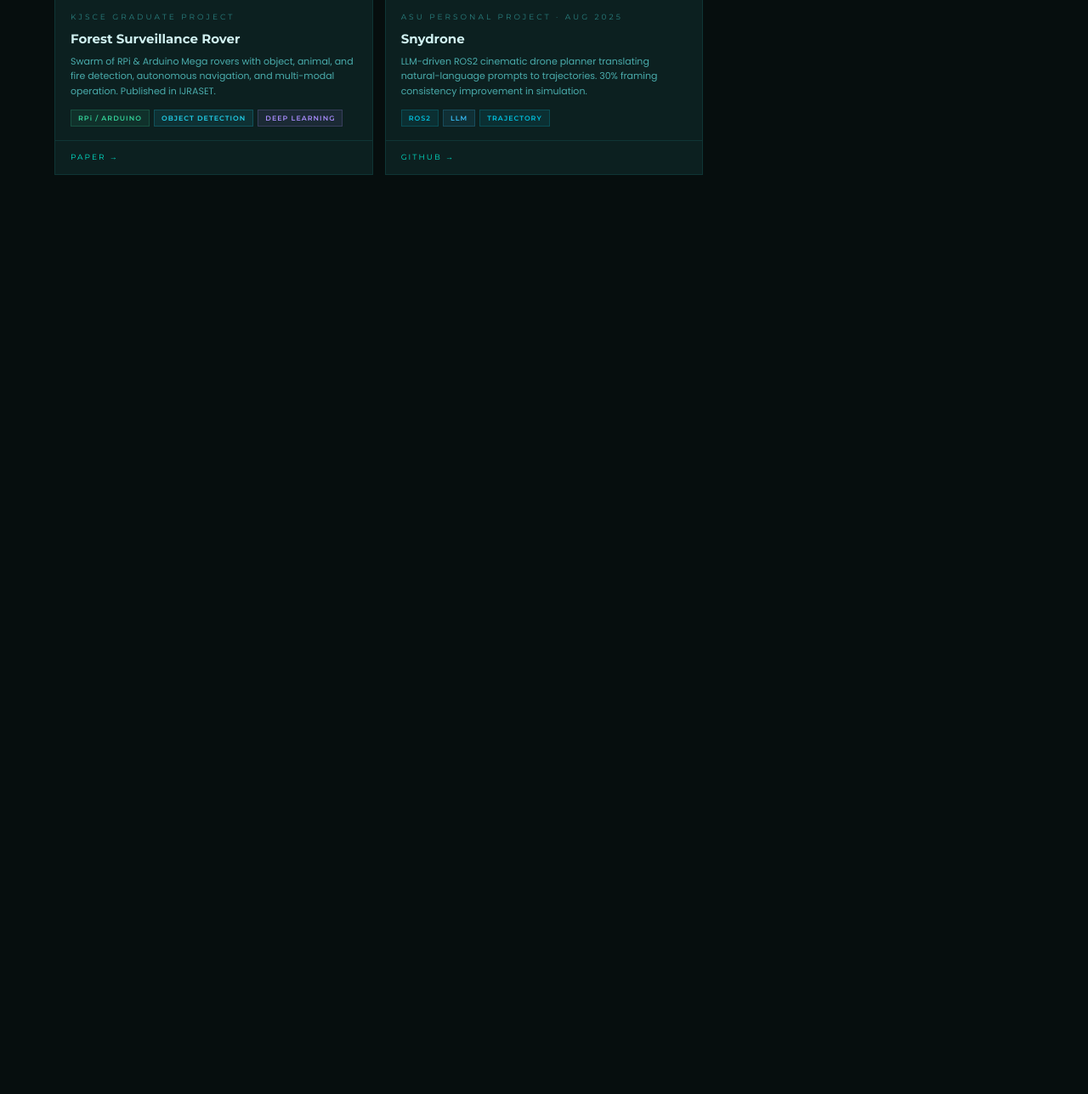
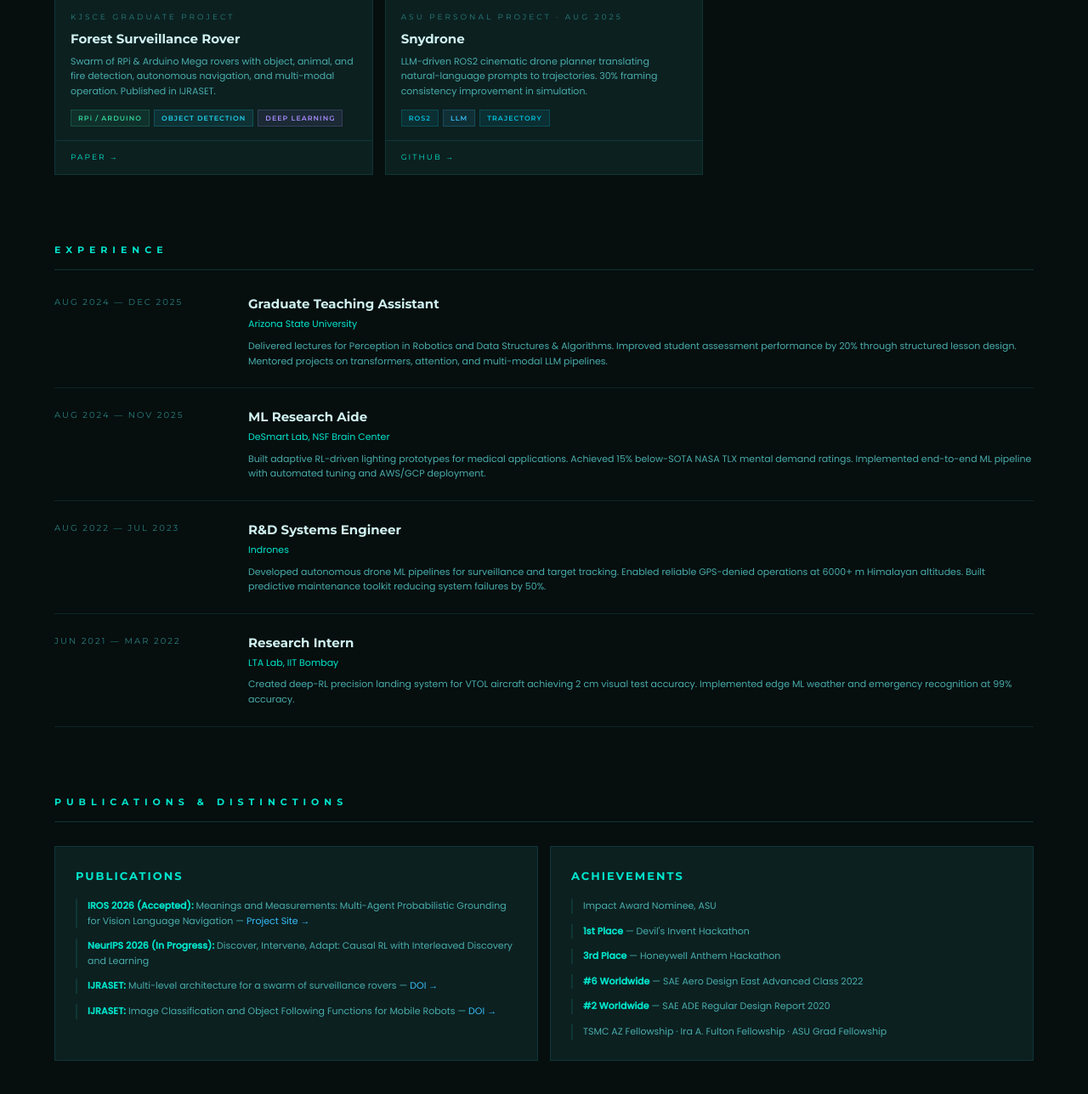
Before and after one commit to lakshya-asu/web, a website built with Vite: page portfolio.html in a window 1280 px wide. Shown: the part 1932-3220 px from the top of the page at 85% size. Before the commit the page ends 2218 px from the top, so only its background shows below. Built offline with nearby package versions, Linux system fonts and the light colour scheme.

Commit message:
feat: portfolio — experience timeline, publications, achievements

```diff
--- a/portfolio.html
+++ b/portfolio.html
@@ -258,6 +258,72 @@
   </div><!-- /bento -->
 </section>
 
+<!-- EXPERIENCE -->
+<section class="section">
+  <div class="sec-title">EXPERIENCE</div>
+  <div class="timeline">
+    <div class="tl-item">
+      <div class="tl-date">AUG 2024 — DEC 2025</div>
+      <div>
+        <div class="tl-title">Graduate Teaching Assistant</div>
+        <div class="tl-org">Arizona State University</div>
+        <div class="tl-desc">Delivered lectures for Perception in Robotics and Data Structures &amp; Algorithms. Improved student assessment performance by 20% through structured lesson design. Mentored projects on transformers, attention, and multi-modal LLM pipelines.</div>
+      </div>
+    </div>
+    <div class="tl-item">
+      <div class="tl-date">AUG 2024 — NOV 2025</div>
+      <div>
+        <div class="tl-title">ML Research Aide</div>
+        <div class="tl-org">DeSmart Lab, NSF Brain Center</div>
+        <div class="tl-desc">Built adaptive RL-driven lighting prototypes for medical applications. Achieved 15% below-SOTA NASA TLX mental demand ratings. Implemented end-to-end ML pipeline with automated tuning and AWS/GCP deployment.</div>
+      </div>
+    </div>
+    <div class="tl-item">
+      <div class="tl-date">AUG 2022 — JUL 2023</div>
+      <div>
+        <div class="tl-title">R&amp;D Systems Engineer</div>
+        <div class="tl-org">Indrones</div>
+        <div class="tl-desc">Developed autonomous drone ML pipelines for surveillance and target tracking. Enabled reliable GPS-denied operations at 6000+ m Himalayan altitudes. Built predictive maintenance toolkit reducing system failures by 50%.</div>
+      </div>
+    </div>
+    <div class="tl-item">
+      <div class="tl-date">JUN 2021 — MAR 2022</div>
+      <div>
+        <div class="tl-title">Research Intern</div>
+        <div class="tl-org">LTA Lab, IIT Bombay</div>
+        <div class="tl-desc">Created deep-RL precision landing system for VTOL aircraft achieving 2 cm visual test accuracy. Implemented edge ML weather and emergency recognition at 99% accuracy.</div>
+      </div>
+    </div>
+  </div>
+</section>
+
+<!-- PUBLICATIONS & ACHIEVEMENTS -->
+<section class="section">
+  <div class="sec-title">PUBLICATIONS &amp; DISTINCTIONS</div>
+  <div class="two-col">
+    <div class="info-card">
+      <h3>PUBLICATIONS</h3>
+      <ul>
+        <li><strong>IROS 2026 (Accepted):</strong> Meanings and Measurements: Multi-Agent Probabilistic Grounding for Vision Language Navigation — <a href="https://lakshya-asu.github.io/Meanings-Measurements-Multi-Agent-Probabilistic-Grounding/" target="_blank" rel="noopener noreferrer" aria-label="Project site for Meanings and Measurements paper">Project Site →</a></li>
+        <li><strong>NeurIPS 2026 (In Progress):</strong> Discover, Intervene, Adapt: Causal RL with Interleaved Discovery and Learning</li>
+        <li><strong>IJRASET:</strong> Multi-level architecture for a swarm of surveillance rovers — <a href="https://doi.org/10.22214/ijraset.2022.47141" target="_blank" rel="noopener noreferrer" aria-label="DOI link for swarm surveillance rovers paper">DOI →</a></li>
+        <li><strong>IJRASET:</strong> Image Classification and Object Following Functions for Mobile Robots — <a href="https://doi.org/10.22214/ijraset.2022.47142" target="_blank" rel="noopener noreferrer" aria-label="DOI link for image classification mobile robots paper">DOI →</a></li>
+      </ul>
+    </div>
+    <div class="info-card">
+      <h3>ACHIEVEMENTS</h3>
+      <ul>
+        <li>Impact Award Nominee, ASU</li>
+        <li><strong>1st Place</strong> — Devil's Invent Hackathon</li>
+        <li><strong>3rd Place</strong> — Honeywell Anthem Hackathon</li>
+        <li><strong>#6 Worldwide</strong> — SAE Aero Design East Advanced Class 2022</li>
+        <li><strong>#2 Worldwide</strong> — SAE ADE Regular Design Report 2020</li>
+        <li>TSMC AZ Fellowship · Ira A. Fulton Fellowship · ASU Grad Fellowship</li>
+      </ul>
+    </div>
+  </div>
+</section>
+
 <!-- remaining sections added in later tasks -->
 </main>
 
--- a/src/portfolio.css
+++ b/src/portfolio.css
@@ -12,6 +12,7 @@
   --media-bg:     #0f2e2e;   /* card media slot background */
   --media-dim:    #1a6060;   /* card media placeholder text */
   --card-title:   #d0f0f0;   /* card title text color */
+  --tl-divider:   #0f2525;   /* timeline row divider */
 
   /* border colors */
   --border-ui:    #0f4040;   /* chip and ghost button borders */
@@ -277,3 +278,65 @@
   color: var(--cyan);
 }
 .card-link:hover { text-decoration: underline; }
+
+/* TIMELINE */
+.timeline { display: flex; flex-direction: column; }
+.tl-item {
+  display: grid;
+  grid-template-columns: 200px 1fr;
+  gap: 28px;
+  padding: 22px 0;
+  border-bottom: 1px solid var(--tl-divider);
+}
+.tl-item:first-child { padding-top: 0; }
+.tl-date {
+  font-family: var(--font-heading);
+  font-size: 10px;
+  letter-spacing: 2px;
+  color: var(--text-dim);
+  padding-top: 2px;
+}
+.tl-title {
+  font-family: var(--font-heading);
+  font-size: 15px;
+  font-weight: 700;
+  color: var(--card-title);
+}
+.tl-org {
+  font-size: 11px;
+  color: var(--cyan);
+  margin-top: 3px;
+}
+.tl-desc {
+  font-size: 11px;
+  color: var(--text-muted);
+  margin-top: 8px;
+  line-height: 1.6;
+}
+
+/* TWO-COL CARD GRID (publications + achievements) */
+.two-col { display: grid; grid-template-columns: 1fr 1fr; gap: 14px; }
+.info-card {
+  background: var(--card-bg);
+  border: 1px solid var(--card-border);
+  padding: 24px;
+}
+.info-card h3 {
+  font-family: var(--font-heading);
+  font-size: 13px;
+  font-weight: 700;
+  letter-spacing: 2px;
+  color: var(--cyan);
+  margin-bottom: 16px;
+}
+.info-card ul { list-style: none; display: flex; flex-direction: column; gap: 12px; }
+.info-card li {
+  font-size: 11px;
+  color: var(--text-muted);
+  line-height: 1.6;
+  padding-left: 12px;
+  border-left: 2px solid var(--card-border);
+}
+.info-card li strong { color: var(--cyan); }
+.info-card li a { color: var(--llm); }
+.info-card li a:hover { text-decoration: underline; }
```
